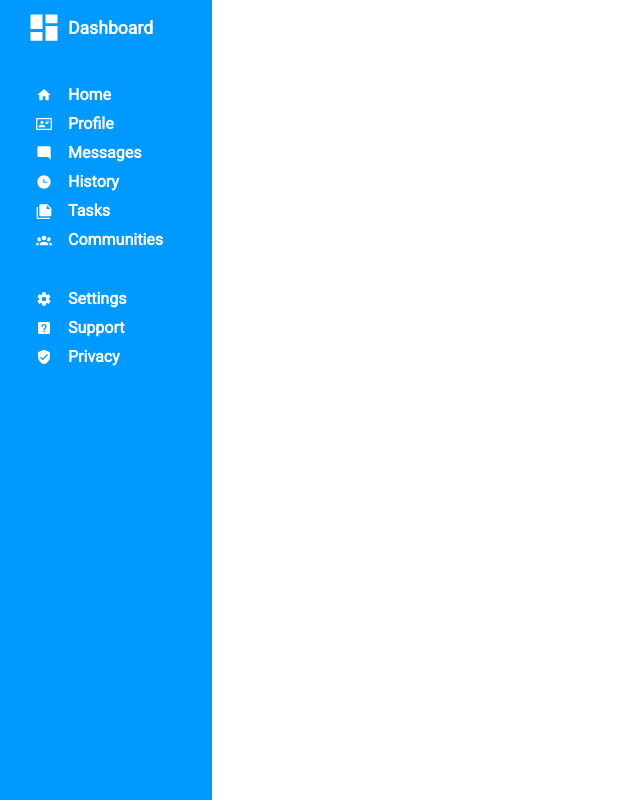
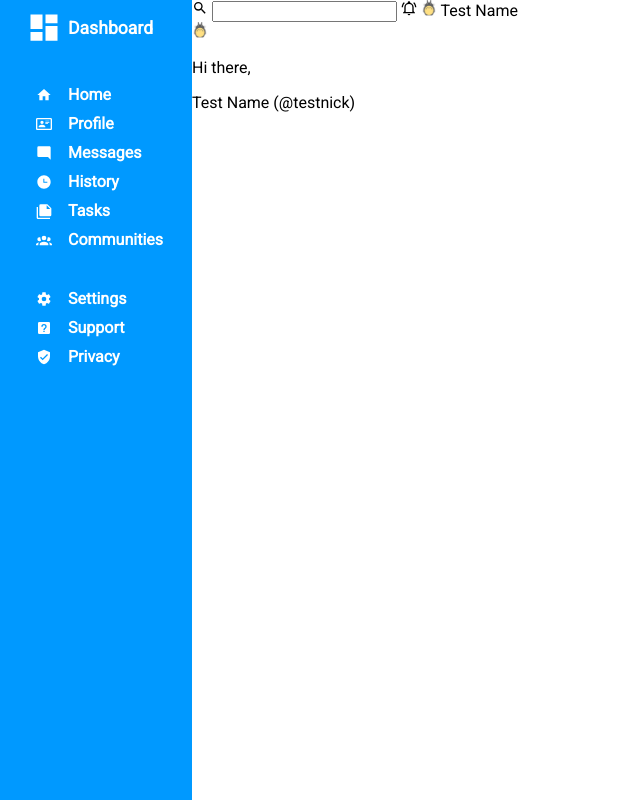
Before and after one commit to raidelo/dashboard-top, a plain HTML site: page index.html in a window 1280 px wide. Shown: the top 800 px of the page, without its empty margins (0-640 px from the left). Drawn offline with Linux system fonts and the light colour scheme.

Commit message:
style: layout page content

```diff
--- a/css/style.css
+++ b/css/style.css
@@ -11,17 +11,21 @@
 body {
   margin: 0;
   padding: 0;
+  display: grid;
+  grid-template-columns: 15vw 1fr;
+  grid-template-rows: auto 1fr;
+  grid-template-areas: "sidebar header" "sidebar content";
+  min-height: 100vh;
 }
 
 /* Sidebar */
 
 #sidebar {
-  max-width: 15vw;
-  height: 100vh;
   background-color: #09f;
   color: white;
   font-weight: bold;
   padding: 10px 0 0 20px;
+  grid-area: sidebar;
 }
 
 #sidebar img {
@@ -65,3 +69,20 @@ ul > li:first-child {
 ul > li:nth-last-child(4) {
   margin-bottom: var(--sidebar-separation);
 }
+
+/* Header */
+
+header {
+  grid-area: header;
+}
+
+header img {
+  width: 1em;
+  height: 1em;
+}
+
+/* Main content */
+
+main {
+  grid-area: content;
+}
```
